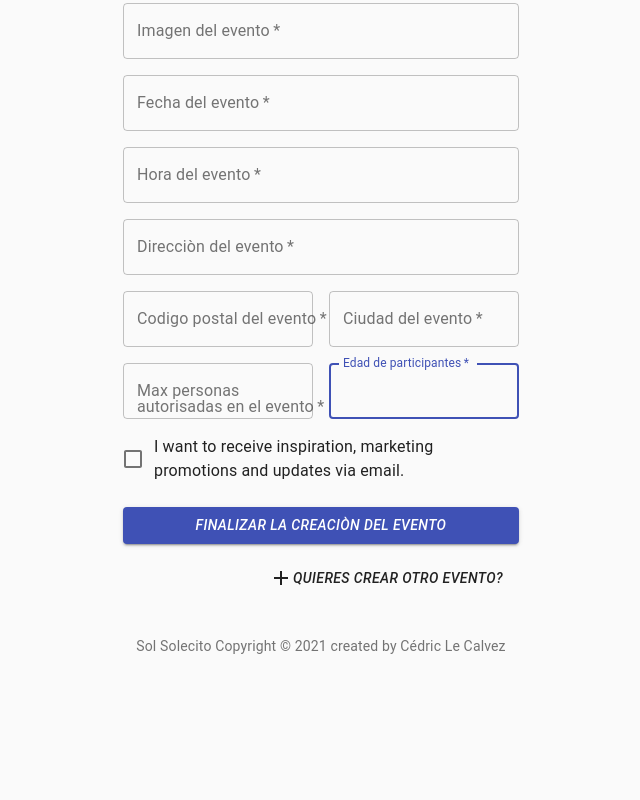
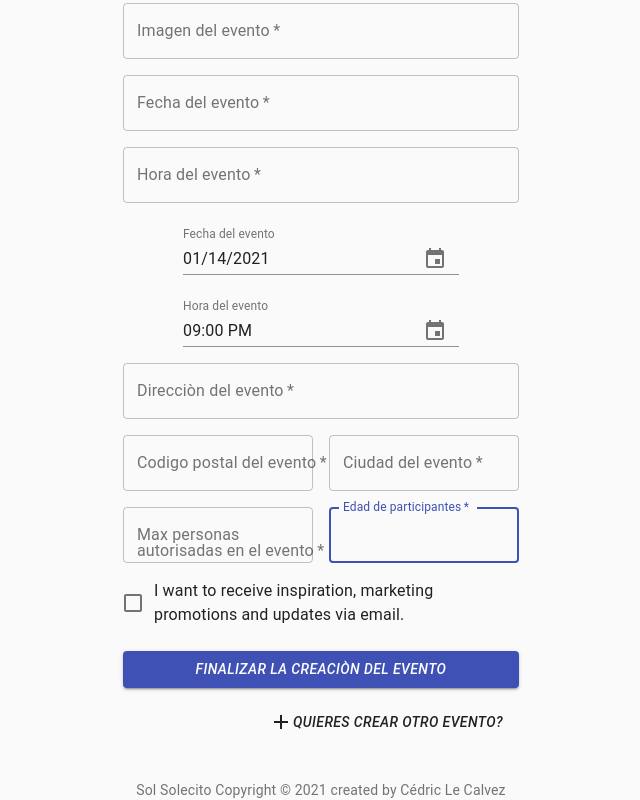
Before and after one commit to cedriclecalvez/SolSolecito, a React (Create React App) app in the folder reactapp/: page /CreateEvent in a window 1280 px wide. Shown: the part 693-1493 px from the top of the page, without its empty margins (319-959 px from the left). Before the commit the page ends 1349 px from the top, so only its background shows below. Built offline with nearby package versions, Linux system fonts and the light colour scheme.

Commit message:
installation des modules pickers et date avt travail sur les dates

```diff
--- a/reactapp/package.json
+++ b/reactapp/package.json
@@ -3,11 +3,14 @@
   "version": "0.1.0",
   "private": true,
   "dependencies": {
+    "@date-io/date-fns": "^1.3.13",
     "@material-ui/core": "^4.11.3",
     "@material-ui/icons": "^4.11.2",
+    "@material-ui/pickers": "^3.3.10",
     "@testing-library/jest-dom": "^5.11.4",
     "@testing-library/react": "^11.1.0",
     "@testing-library/user-event": "^12.1.10",
+    "date-fns": "^2.19.0",
     "react": "^17.0.1",
     "react-dom": "^17.0.1",
     "react-redux": "^7.2.2",
--- /dev/null
+++ b/reactapp/src/Pages/Components/DateTime.js
@@ -0,0 +1,55 @@
+import 'date-fns';
+import React from 'react';
+import Grid from '@material-ui/core/Grid';
+import DateFnsUtils from '@date-io/date-fns';
+import {
+  MuiPickersUtilsProvider,
+  KeyboardTimePicker,
+  KeyboardDatePicker,
+} from '@material-ui/pickers';
+
+export default function DateTimePickers() {
+    // console.log("---------props de composant DateTimePickers",props);
+
+  // The first commit of Material-UI
+  const [selectedDate, setSelectedDate] = React.useState(new Date('2021-01-14T21:00:00'));
+
+  const handleDateChange = (date) => {
+    setSelectedDate(date);
+  };
+
+
+
+
+
+  return (
+    <MuiPickersUtilsProvider utils={DateFnsUtils}>
+      <Grid container justify="space-around">
+        <KeyboardDatePicker
+          disableToolbar
+          variant="inline"
+          format="MM/dd/yyyy"
+          margin="normal"
+          id="date-picker-inline"
+          label="Fecha del evento"
+          value={selectedDate}
+          onChange={handleDateChange}
+          KeyboardButtonProps={{
+            'aria-label': 'change date',
+          }}
+        />
+
+        <KeyboardTimePicker
+          margin="normal"
+          id="time-picker"
+          label="Hora del evento"
+          value={selectedDate}
+          onChange={handleDateChange}
+          KeyboardButtonProps={{
+            'aria-label': 'change time',
+          }}
+        />
+      </Grid>
+    </MuiPickersUtilsProvider>
+  );
+}
--- a/reactapp/src/Pages/CreateEvent.js
+++ b/reactapp/src/Pages/CreateEvent.js
@@ -2,7 +2,8 @@
 import {connect} from 'react-redux';
 import { Redirect } from 'react-router-dom';
 
-import Header from './Components/Header'
+import Header from './Components/Header';
+import DateTimePickers from './Components/DateTime';
 
 
 
@@ -299,6 +300,9 @@
                             onChange={(e)=> {setErrorHourEvent(false) ; setHourEvent(e.target.value)}}
                         />
                         </Grid>
+
+                        <DateTimePickers />
+
                         <Grid item xs={12}>
                         <TextField
                             error={errorAddressEvent} // si il y a une erreur, error = error
```
Also changed, not shown: 1 other file (tests, documents, lock files or other folders).
